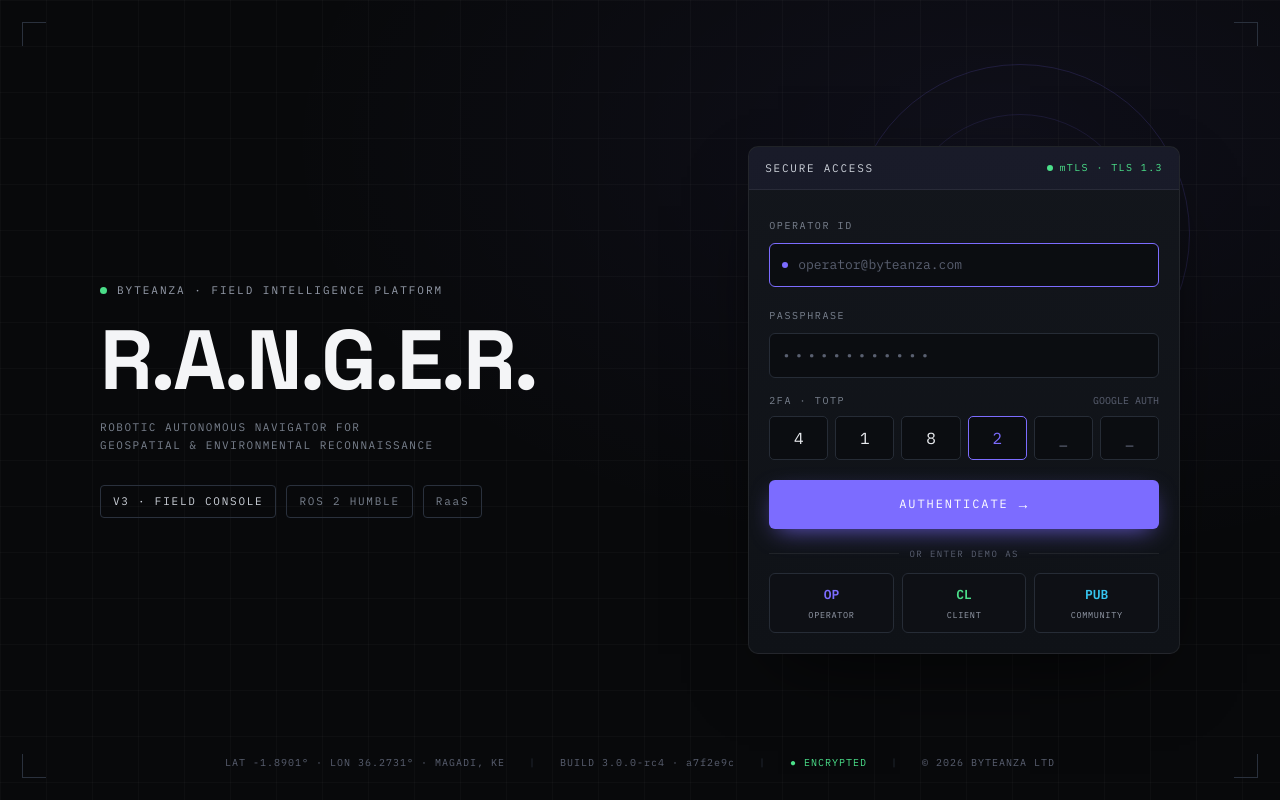
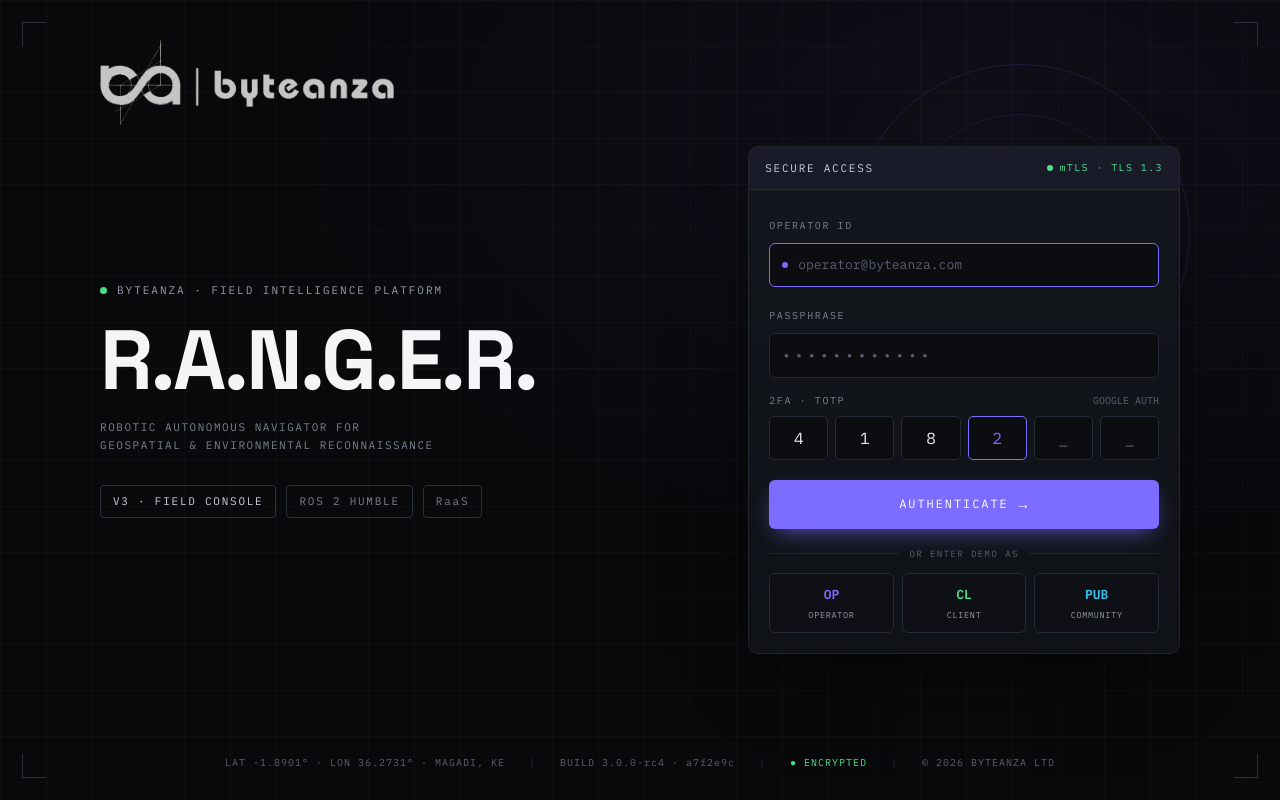
Before and after one commit to Brian-Kipruto/ranger-platform-v3, a React (Vite) app in the folder ranger_frontend/: page /login in a window 1280 px wide. Built offline with nearby package versions, Linux system fonts and the light colour scheme; no server answers.

Commit message:
feat(ui-retrofit): add ByteAnza logo to login screen

```diff
--- a/ranger_frontend/src/pages/LoginPage.tsx
+++ b/ranger_frontend/src/pages/LoginPage.tsx
@@ -29,6 +29,7 @@
 import { StatusDot } from "@/components/console/StatusDot"
 import { CornerTicks } from "@/components/console/CornerTicks"
 import { DEMO_ACCOUNTS, type DemoAccount } from "@/config/demoAccounts"
+import byteanzaLogo from "@/assets/byteanza-logo.svg"
 
 const loginSchema = z.object({
   username: z.string().min(1, "Operator ID is required"),
@@ -154,6 +155,14 @@
       />
 
       <CornerTicks />
+
+      {/* brand mark — top-left corner */}
+      <img
+        src={byteanzaLogo}
+        alt="ByteAnza"
+        className="absolute top-[40px] left-[54px] h-[100px] w-auto select-none opacity-95"
+        draggable={false}
+      />
 
       <div
         className="relative grid items-center"
```
Also changed, not shown: ranger_frontend/src/assets/byteanza-logo.svg (added).
